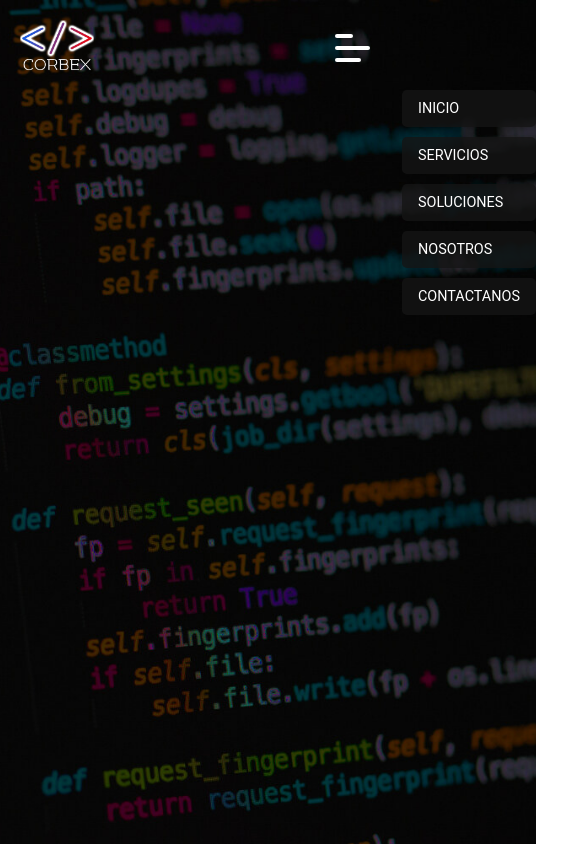
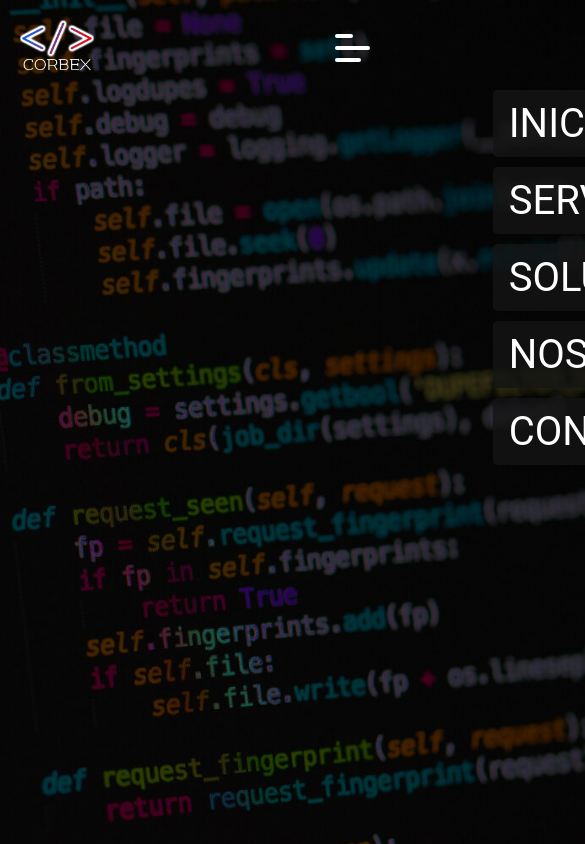
Before and after one commit to lagopatricio/lagopatricio.github.io, a plain HTML site: page index.html in a window 390 px wide. Shown: the top 844 px of the page, 585 px wide, since content can reach past the window. Drawn offline with Linux system fonts and the light colour scheme; a web font is replaced by a local one.

Commit message:
Update index.css

```diff
--- a/index.css
+++ b/index.css
@@ -1,6 +1,10 @@
 @font-face {
   font-family: Roboto;
   src: url(./assets/fonts/Roboto/Roboto-Bold.ttf)
+}
+
+::-webkit-scrollbar{
+  display: none;
 }
 
 body{
@@ -127,11 +131,10 @@ nav label ul a{
     transform: translateX(50%);
     overflow: scroll;
     transition: transform 0.5s ease-in-out;
-    font-size: 48px;
   }
 
-  ::-webkit-scrollbar{
-    display: none;
+  nav label ul a{
+    font-size: 2.5rem;
   }
 
   nav label input[type="checkbox"]:checked ~ span:nth-of-type(1){
```
